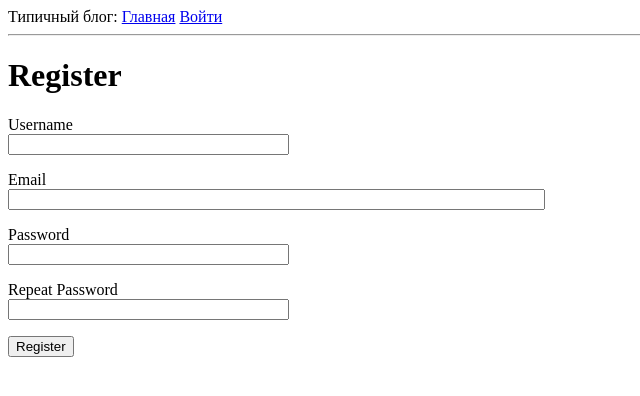
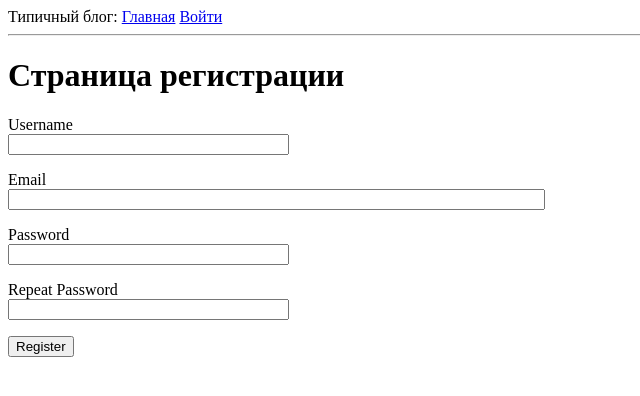
Before and after one commit to dvparshin/blog_flask, a Flask app: page /register in a window 1280 px wide. Shown: the top 396 px of the page, without its empty margins (0-640 px from the left). Run offline with Flask 3, Linux system fonts and the light colour scheme.

Commit message:
translation into Russian

```diff
--- a/app/templates/register.html
+++ b/app/templates/register.html
@@ -1,7 +1,7 @@
 {% extends 'base.html' %}
 
 {% block content %}
-    <h1>Register</h1>
+    <h1>Страница регистрации</h1>
     <form action="" method="post">
         {{ form.hidden_tag() }}
         <p>
```
